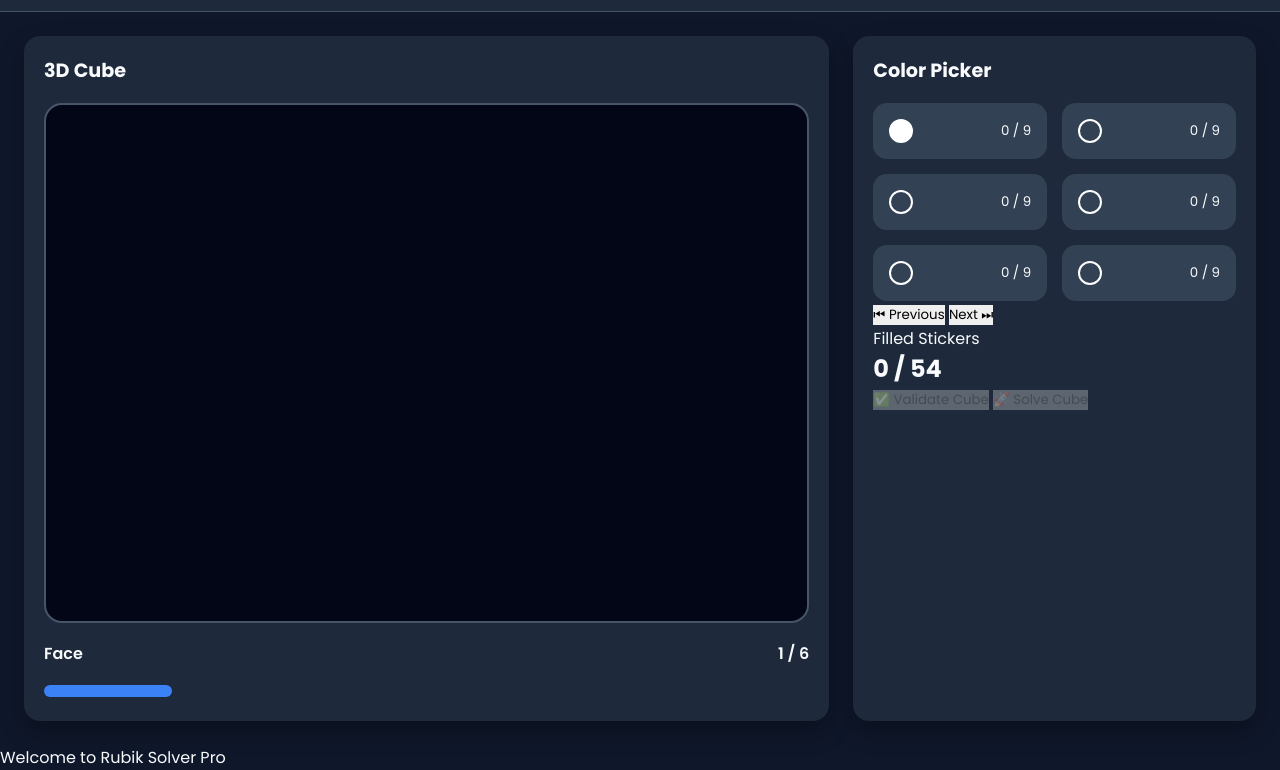
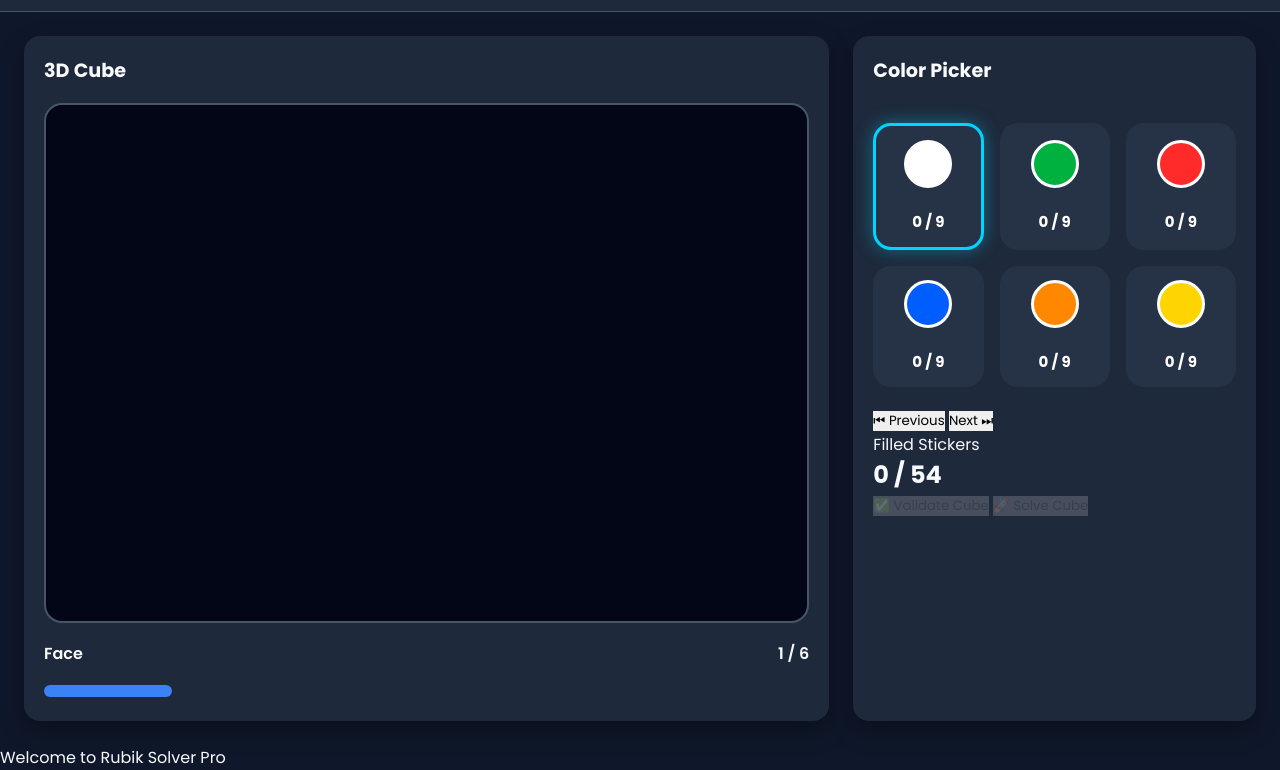
Before and after one commit to gamavgaming-beep/Rubik-Solver-Pro, a plain HTML site: page index.html in a window 1280 px wide. Shown: the part 60-830 px from the top of the page. Drawn offline with nearby package versions, Linux system fonts and the light colour scheme.

Commit message:
Add compact color picker styles and update colors
Added styles for a compact color picker and updated existing color circle styles.

```diff
--- a/style.css
+++ b/style.css
@@ -454,8 +454,9 @@ header button:hover{
 }
 
 .yellow .color-circle{
+    background:#ffd600;
+}
 
-    background:#ffd600
 
 /* =======================================================
    Loading Page
@@ -631,7 +632,7 @@ header button:hover{
 ======================================================= */
 
 .player-controls{
-
+}
 
 /* =======================================================
    Dark / Light Theme
@@ -831,3 +832,79 @@ button:disabled{
 /* =======================================================
    End of File
 ======================================================= */
+
+/* ==========================================
+   Compact Color Picker
+========================================== */
+
+.compact-grid{
+    display:grid;
+    grid-template-columns:repeat(3,1fr);
+    gap:16px;
+    margin:20px 0;
+}
+
+.color-btn{
+    display:flex;
+    flex-direction:column;
+    align-items:center;
+    justify-content:center;
+
+    padding:14px;
+
+    border:none;
+    border-radius:18px;
+
+    background:#263246;
+
+    cursor:pointer;
+
+    transition:.25s;
+}
+
+.color-btn:hover{
+    transform:translateY(-2px);
+}
+
+.color-btn.active{
+    border:3px solid #00d4ff;
+    box-shadow:0 0 18px #00d4ff66;
+}
+
+.color-circle{
+    width:48px;
+    height:48px;
+    border-radius:50%;
+    border:3px solid #ffffff;
+}
+
+.white .color-circle{
+    background:#ffffff;
+}
+
+.yellow .color-circle{
+    background:#ffd500;
+}
+
+.red .color-circle{
+    background:#ff2a2a;
+}
+
+.orange .color-circle{
+    background:#ff8800;
+}
+
+.blue .color-circle{
+    background:#005eff;
+}
+
+.green .color-circle{
+    background:#00b140;
+}
+
+.color-count{
+    margin-top:10px;
+    font-size:15px;
+    font-weight:700;
+    color:#fff;
+}
```
